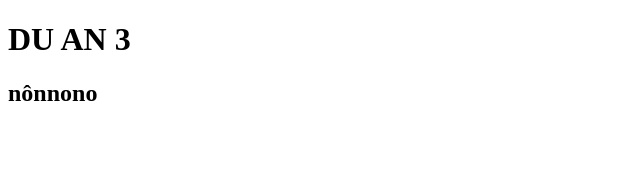
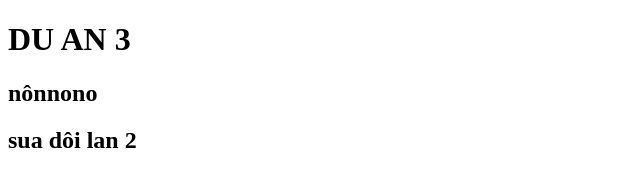
Before and after one commit to Hoangtuan0212/duan_3, a plain HTML site: page index.html in a window 1280 px wide. Shown: the whole page, without its empty margins (0-640 px from the left). Drawn offline with Linux system fonts and the light colour scheme.

Commit message:
test lan 3

```diff
--- a/index.html
+++ b/index.html
@@ -8,5 +8,6 @@
   <body>
     <h1>DU AN 3</h1>
     <h2>nônnono</h2>
+    <h2>sua dôi lan 2</h2>
   </body>
 </html>
```
